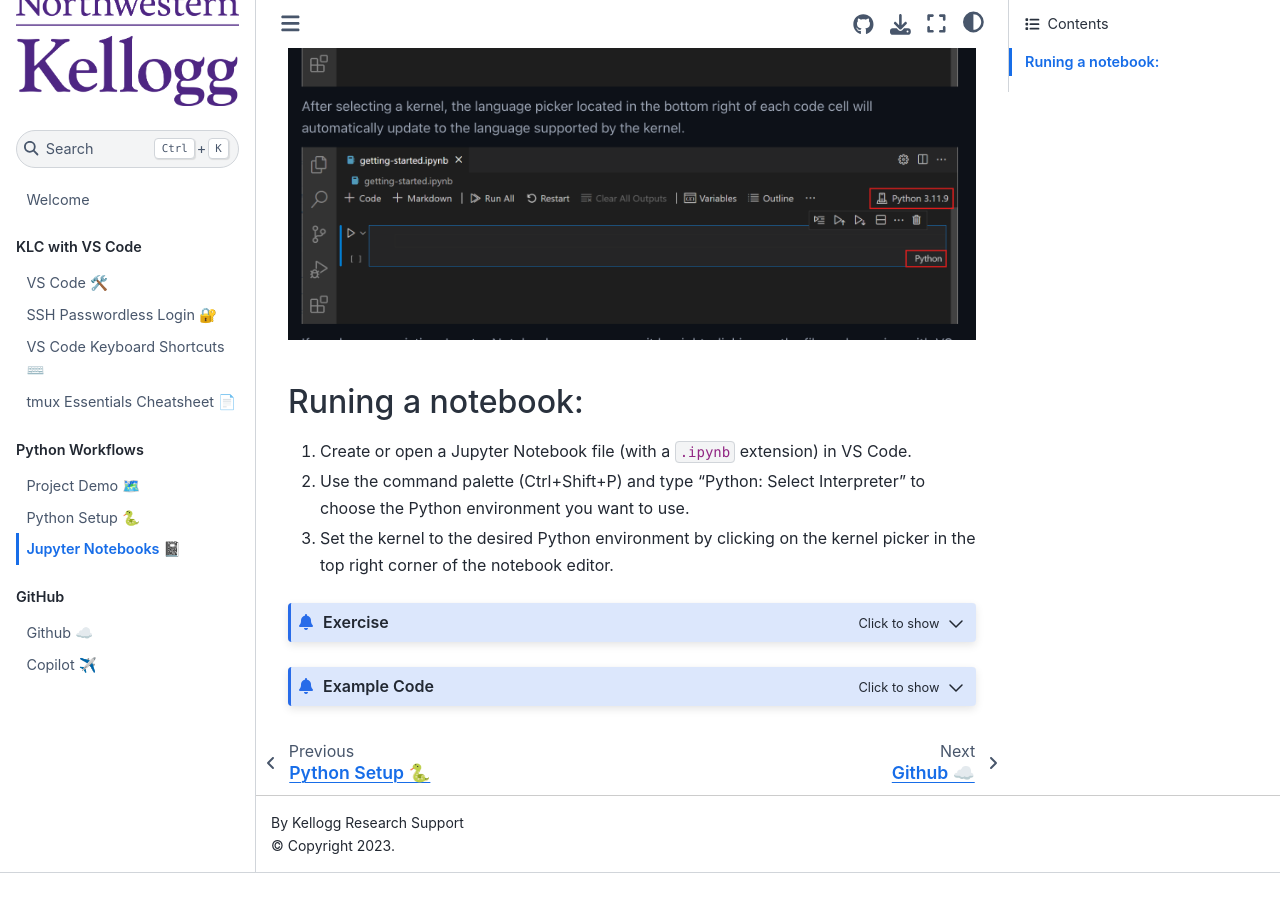
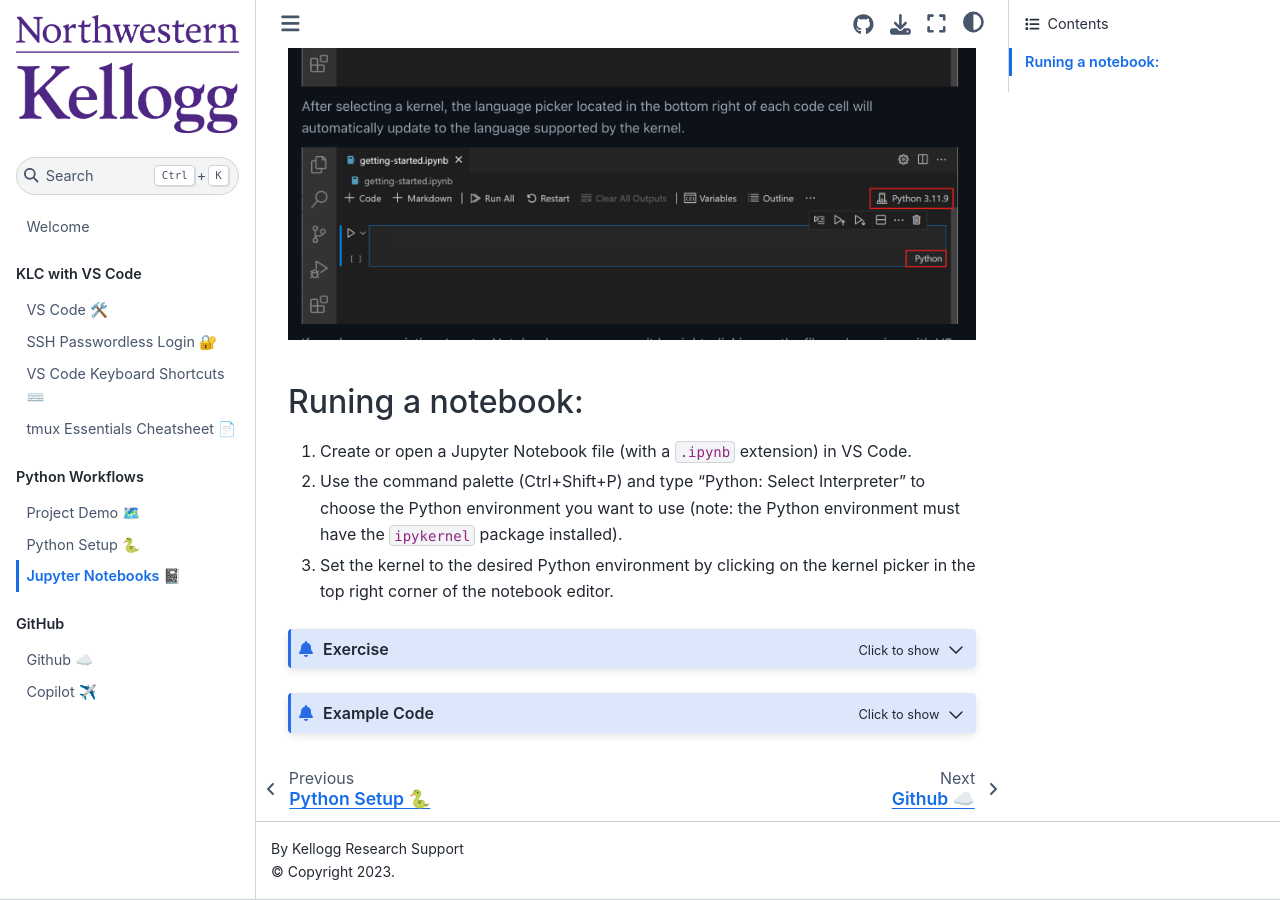
Before and after one commit to rs-kellogg/krs-KLCworkflow-cookbook, a Jupyter Book: the page built from docs/jupyter.md, in a window 1280 px wide and 900 px high, scrolled down 563 px. Built offline with Jupyter Book 1.0.4 settings and Sphinx 7.4.7 and the Sphinx Book theme 1.1.4, drawn with Linux system fonts in a browser that asks for light colours; pages that are not in the unit, such as notebooks, are missing from menus; before the commit the page ends 1436 px from its top, so only the background shows below that.

Commit message:
update jupyter section

```diff
--- a/docs/jupyter.md
+++ b/docs/jupyter.md
@@ -7,7 +7,7 @@
 ## Runing a notebook:
 
 1. Create or open a Jupyter Notebook file (with a `.ipynb` extension) in VS Code.
-2. Use the command palette (Ctrl+Shift+P) and type "Python: Select Interpreter" to choose the Python environment you want to use.
+2. Use the command palette (Ctrl+Shift+P) and type "Python: Select Interpreter" to choose the Python environment you want to use (note: the Python environment must have the `ipykernel` package installed).
 3. Set the kernel to the desired Python environment by clicking on the kernel picker in the top right corner of the notebook editor.
 
 
@@ -15,7 +15,7 @@
 :class: dropdown
 Let's create our own notebook and run it.
 
-1. Create a new Jupyter Notebook file in VS Code.
+1. Create a new Jupyter Notebook file in VS Code and set the kernel to your chosen Python environment.
 2. Add Markdown cells with a title and description.
 3. Use the Generate Code button to generate code snippets
 4. Run the code cells and observe the output.
```
